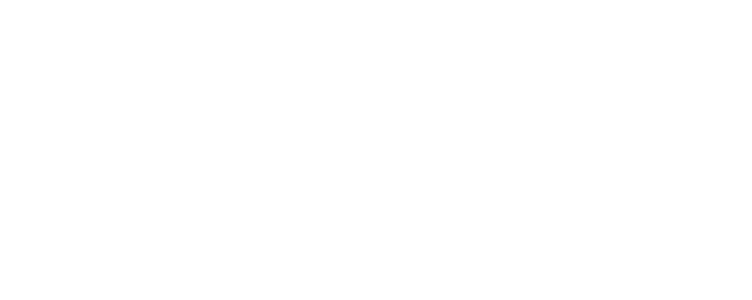
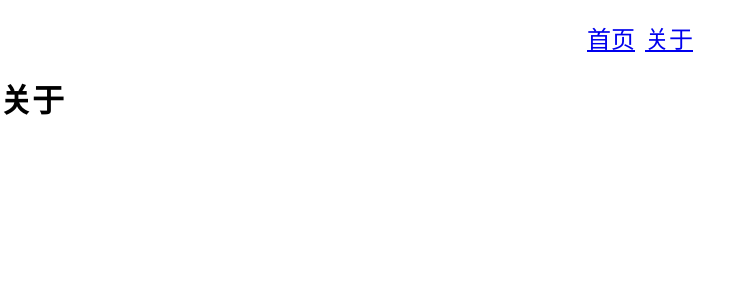
Before and after one commit to tohere/cicd-test, a Vue app: page /#/about in a window 1280 px wide. Before the commit this address had no page. Shown: the top 300 px of the page, without its empty margins (0-752 px from the left). Built offline with nearby package versions, Linux system fonts and the light colour scheme.

Commit message:
feat: 新增关于页面

```diff
--- a/src/App.vue
+++ b/src/App.vue
@@ -1,8 +1,23 @@
 <script setup lang="ts"></script>
 
 <template>
+  <div class="container">
+    <router-link to="/">首页</router-link>
+    <router-link to="/about">关于</router-link>
+  </div>
   <router-view />
 </template>
+
+<style scoped lang="scss">
+.container {
+  display: flex;
+  align-items: center;
+  justify-content: center;
+  gap: 10px;
+  padding: 20px 0;
+  font-size: 24px;
+}
+</style>
 
 <style>
 * {
--- a/src/router/index.ts
+++ b/src/router/index.ts
@@ -1,6 +1,7 @@
 import { createRouter, createWebHashHistory } from "vue-router";
 
 import Home from "../views/Home.vue";
+import About from "../views/About.vue";
 
 const router = createRouter({
   history: createWebHashHistory(),
@@ -9,6 +10,10 @@
       path: "/",
       component: Home,
     },
+    {
+      path: "/about",
+      component: About,
+    },
   ],
 });
 
--- /dev/null
+++ b/src/views/About.vue
@@ -0,0 +1,7 @@
+<template>
+  <div class="">
+    <h1>关于</h1>
+  </div>
+</template>
+<script lang="ts" setup></script>
+<style scoped lang="scss"></style>
```
